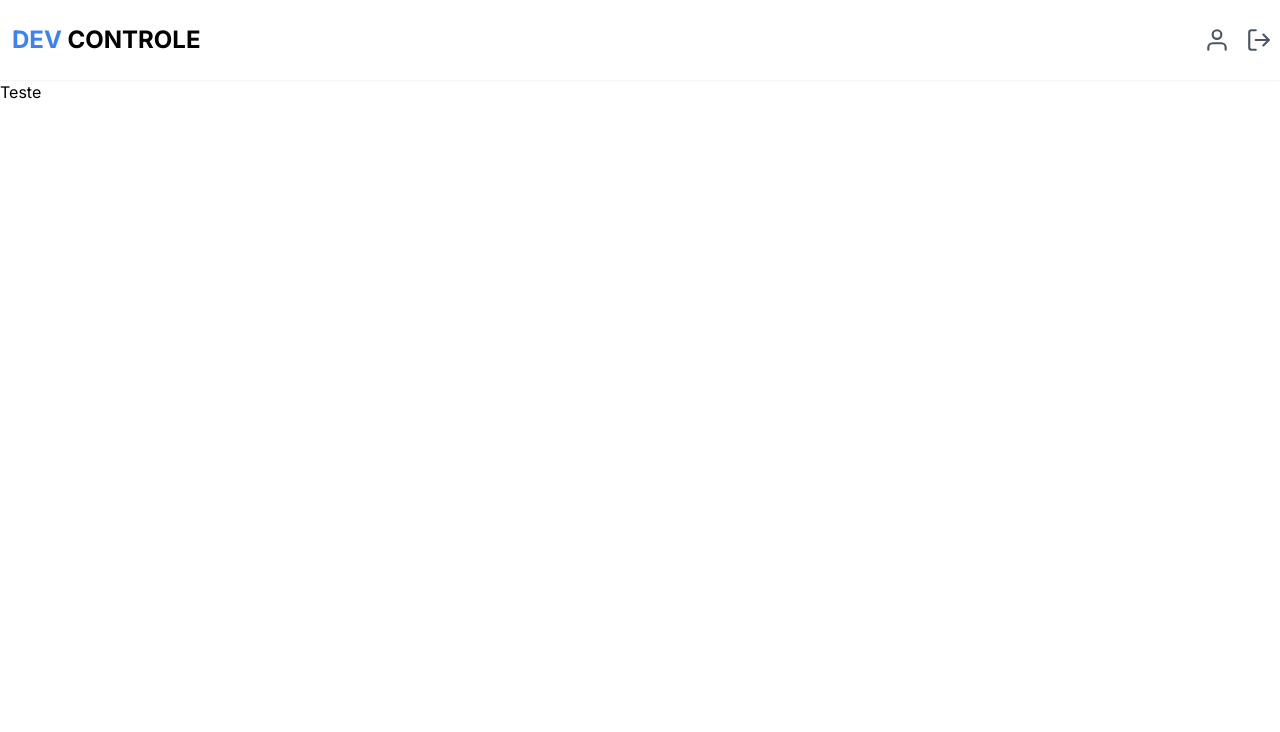
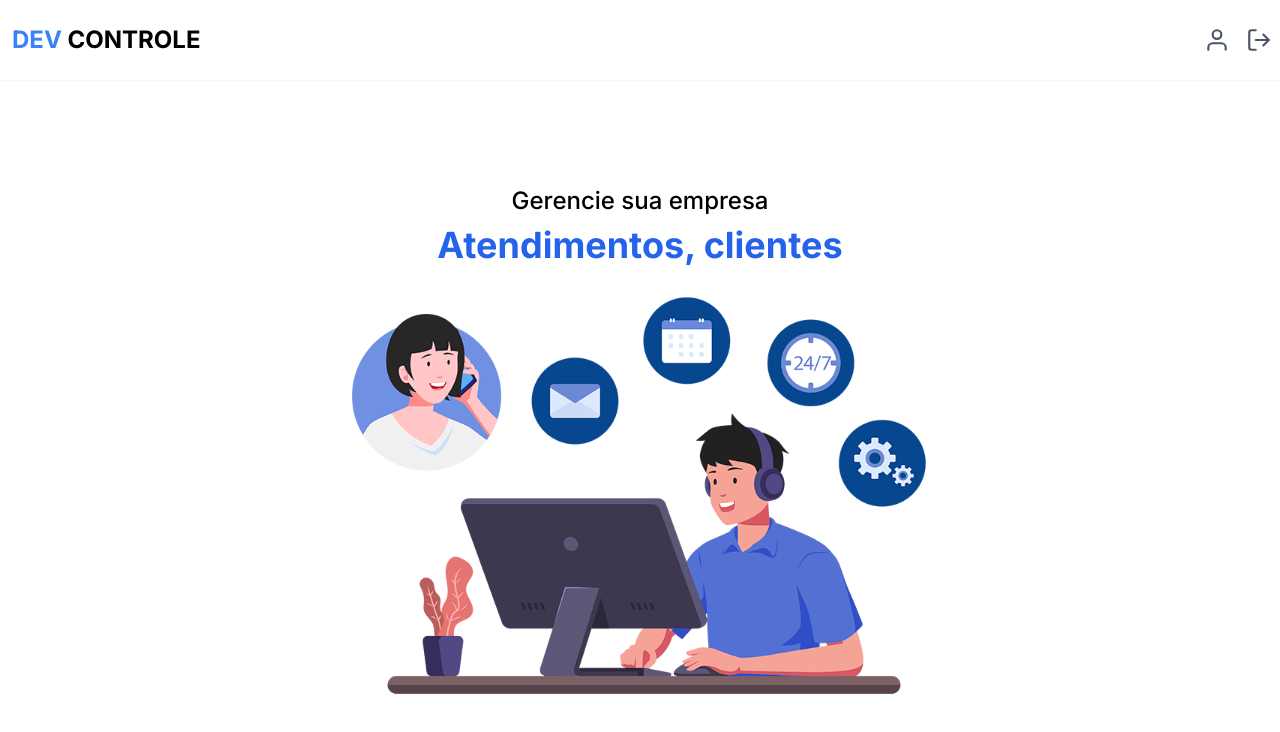
Before and after one commit to GabrielKoppe/NextStudy, a Next.js app in the folder s9-devcontrole/: page / in a window 1280 px wide. Shown: the top 732 px of the page. Built offline with nearby package versions, Linux system fonts and the light colour scheme.

Commit message:
Section 9 - Criando pagina home

```diff
--- /dev/null
+++ b/s9-devcontrole/src/app/dashboard/page.tsx
@@ -0,0 +1,9 @@
+import Container from '@/components/container';
+
+export default function Dashboard() {
+	return (
+		<Container>
+			<h1>Teste</h1>
+		</Container>
+	);
+}
--- a/s9-devcontrole/src/app/page.tsx
+++ b/s9-devcontrole/src/app/page.tsx
@@ -2,8 +2,19 @@
 
 export default function Home() {
 	return (
-		<main>
-			<h1>Teste</h1>
+		<main className="flex items-center flex-col justify-center min-h-[calc(100vh-80px)]">
+			<h2 className="font-medium text-2xl mb-2">Gerencie sua empresa</h2>
+			<h1 className="font-bold text-3xl mb-8 text-blue-600 md:text-4xl">
+				Atendimentos, clientes
+			</h1>
+
+			<Image
+				src="/hero.svg"
+				alt="Imagem hero do dev controle"
+				width={600}
+				height={600}
+				className="max-w-sm md:max-w-xl"
+			/>
 		</main>
 	);
 }
--- /dev/null
+++ b/s9-devcontrole/src/components/container/index.tsx
@@ -0,0 +1,5 @@
+import { ReactNode } from 'react';
+
+export default function Container({ children }: { children: ReactNode }) {
+	return <div className="w-full max-w-7xl mx-auto px-2">{children}</div>;
+}
```
Also changed, not shown: s9-devcontrole/public/hero.svg (added).
